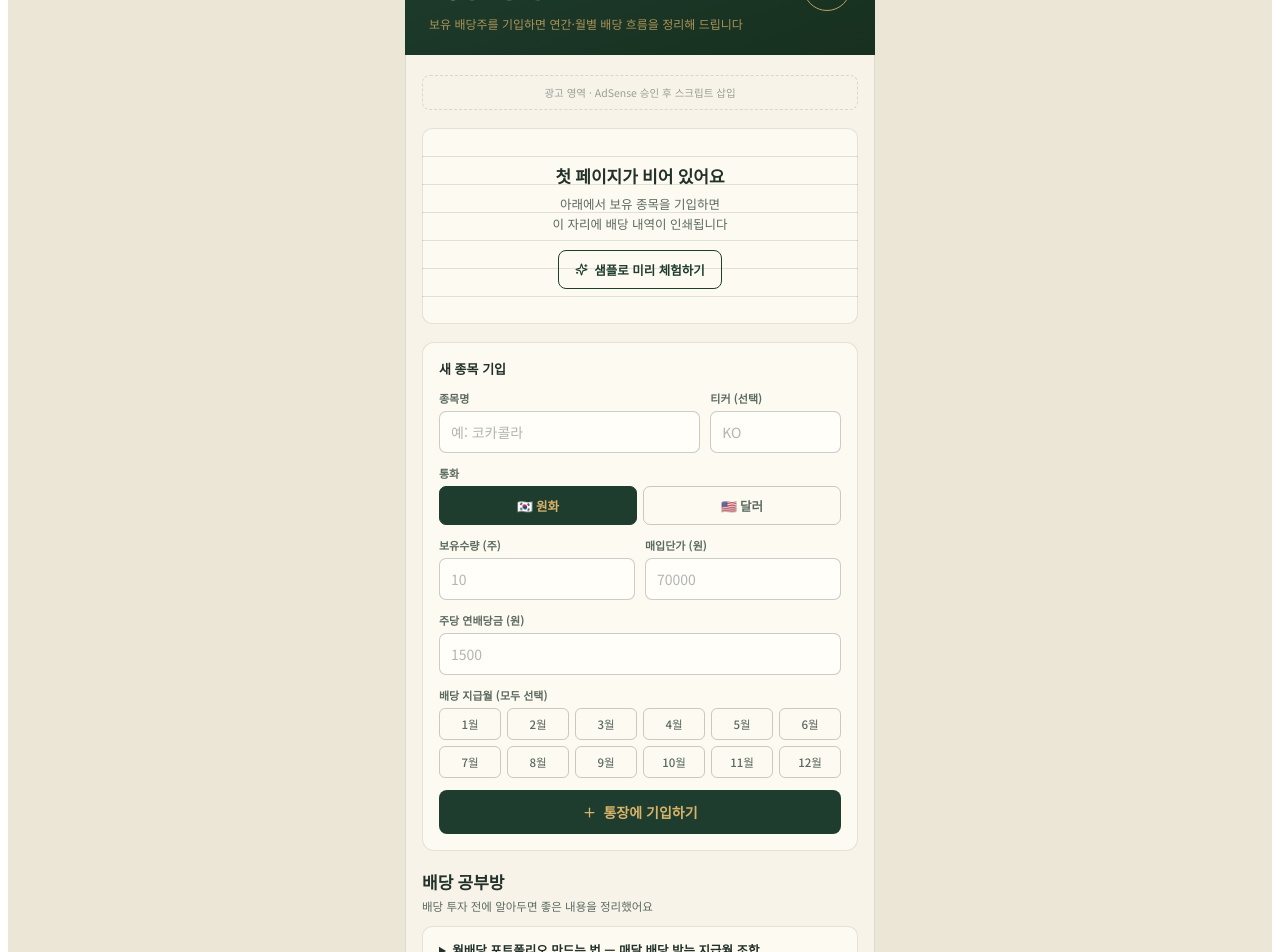
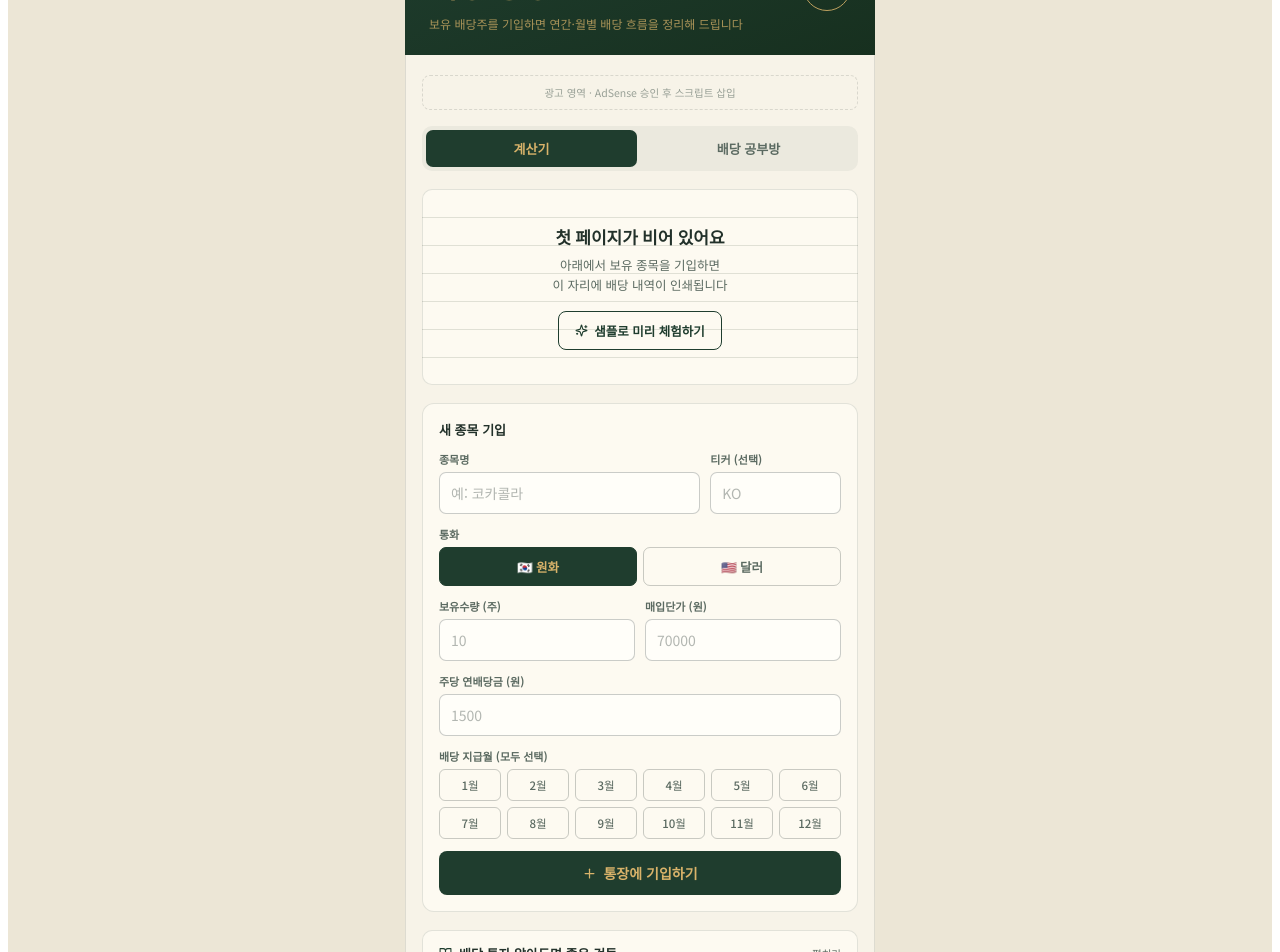
Before and after one commit to uli42852-commits/dividend-passbook, a React (Vite) app: page / in a window 1280 px wide. Shown: the part 120-1072 px from the top of the page. Built offline with nearby package versions, Linux system fonts and the light colour scheme.

Commit message:
Update App.jsx

```diff
--- a/src/App.jsx
+++ b/src/App.jsx
@@ -120,6 +120,38 @@ const ARTICLES = [
       '최근 몇 년 사이 월배당을 주는 커버드콜 ETF가 크게 인기를 얻었습니다. 콜옵션을 팔아 얻은 프리미엄을 분배금으로 나눠주는 구조라 분배율이 높고 매달 지급됩니다.',
       '다만 구조상 상승장에서 주가 상승분을 일부 포기하는 대신 분배금을 받는 것이라, 시장이 크게 오를 때는 일반 지수 ETF보다 총수익이 뒤처질 수 있습니다. 분배율이 높다고 총수익이 높은 것은 아니라는 점을 이해하고 접근해야 합니다.',
       '월 현금 흐름이 목적이라면 유용한 도구지만, 자산을 불리는 성장 구간에서는 일반 배당성장 ETF와 비중을 나눠 담는 것이 균형 잡힌 접근입니다.',
+    ],
+  },
+  {
+    t: 'ISA 계좌로 배당 투자하면 세금이 얼마나 줄까',
+    p: [
+      'ISA(개인종합자산관리계좌)는 배당 투자자에게 강력한 세제 혜택을 주는 계좌입니다. 일반 계좌에서는 배당에 15.4%가 원천징수되지만, ISA 안에서 발생한 배당·이자 소득은 순이익 기준 200만원(서민형은 400만원)까지 비과세됩니다.',
+      '비과세 한도를 넘는 초과분에도 15.4% 대신 9.9% 분리과세가 적용돼 세율이 크게 낮아집니다. 3년 의무 보유 조건이 있지만, 배당은 원래 장기 투자가 기본이라 궁합이 좋습니다.',
+      '다만 ISA에서는 미국 주식 직접 투자가 안 되고 국내 상장 ETF를 통해야 합니다. 국내에 상장된 미국 배당 ETF(예: 미국 배당다우존스 추종 ETF)를 ISA에 담으면 세제 혜택과 미국 배당 노출을 동시에 얻을 수 있습니다.',
+    ],
+  },
+  {
+    t: '배당 재투자(DRIP)란? 복리로 배당을 굴리는 법',
+    p: [
+      '배당 재투자는 받은 배당금으로 같은 주식을 다시 사서 보유 주식을 늘리는 전략입니다. 영어로 DRIP(Dividend Reinvestment Plan)이라고 부릅니다. 주식이 늘면 다음 배당이 늘고, 그 배당으로 또 사면 눈덩이처럼 불어나는 복리 효과가 생깁니다.',
+      '예를 들어 배당수익률 4%짜리 종목을 배당 재투자하면서 20년 보유하면, 배당을 쓰지 않고 굴렸을 때와 아닐 때의 최종 자산 차이가 매우 커집니다. 시간이 길수록 복리의 위력이 세집니다.',
+      '한국 증권사 중 일부는 자동 배당 재투자 서비스를 제공하고, 없더라도 배당이 들어올 때마다 수동으로 재매수하면 됩니다. 당장 현금이 필요 없는 젊은 투자자일수록 배당 재투자가 유리합니다.',
+    ],
+  },
+  {
+    t: '미국 배당귀족·배당킹이란? 대표 종목 정리',
+    p: [
+      '배당귀족(Dividend Aristocrats)은 S&P500 기업 중 25년 이상 연속으로 배당을 늘려온 기업을 말합니다. 배당킹(Dividend Kings)은 그보다 더 엄격해서 50년 이상 연속 증배한 기업입니다. 불황과 위기를 여러 번 겪으면서도 배당을 깎지 않고 늘려왔다는 뜻이라 안정성의 상징으로 여겨집니다.',
+      '대표적인 배당킹으로는 코카콜라, 존슨앤드존슨, P&G, 3M 등이 있습니다. 이들은 성장성은 완만해도 배당 안정성이 뛰어나 은퇴 자금이나 장기 배당 포트폴리오의 뼈대로 많이 쓰입니다.',
+      '개별 종목을 고르기 부담스럽다면 배당귀족 지수를 추종하는 ETF에 투자하는 방법도 있습니다. 여러 배당귀족에 한 번에 분산 투자하는 효과를 얻을 수 있습니다.',
+    ],
+  },
+  {
+    t: '배당금으로 생활비 만들기 — 얼마를 모아야 할까',
+    p: [
+      '"배당금만으로 생활한다"는 목표를 세운다면, 필요한 원금은 목표 월 생활비와 배당수익률로 계산할 수 있습니다. 예를 들어 월 200만원(연 2,400만원)을 세전 배당으로 받고 싶고 포트폴리오 배당수익률이 4%라면, 필요한 원금은 6억원입니다. 세후 기준으로는 더 필요합니다.',
+      '수익률을 5~6%로 높이면 필요 원금은 줄지만, 그런 고배당 종목은 배당 삭감 위험이나 주가 하락 위험이 큰 경우가 많아 안정성이 떨어집니다. 무리한 고수익률 추종보다 4% 안팎의 견고한 포트폴리오가 현실적입니다.',
+      '한 번에 큰 원금을 만들기 어렵다면, 매달 적립하면서 배당을 재투자해 보유 주식을 꾸준히 늘려가는 것이 정석입니다. 이 계산기로 목표 월 배당에 도달하려면 지금 어떤 종목을 얼마나 담아야 하는지 시뮬레이션해 볼 수 있습니다.',
     ],
   },
 ];
@@ -254,6 +286,7 @@ export default function App() {
   const [error, setError] = useState('');
   const [afterTax, setAfterTax] = useState(false);
   const [copied, setCopied] = useState(false);
+  const [tab, setTab] = useState('calc'); // 'calc' | 'guide'
   const idRef = useRef(1);
   const formRef = useRef(null);
 
@@ -404,10 +437,27 @@ export default function App() {
         <div style={{ background: C.paper, borderRadius: '0 0 14px 14px', border: `1px solid ${C.line}`, borderTop: 'none', padding: '20px 16px 24px', boxSizing: 'border-box' }}>
 
           {/* 광고 */}
-          <div style={{ border: `1px dashed ${C.lineStrong}`, borderRadius: 8, padding: '9px 14px', textAlign: 'center', fontSize: 10.5, color: C.inkSoft, opacity: 0.6, marginBottom: 18 }}>
+          <div style={{ border: `1px dashed ${C.lineStrong}`, borderRadius: 8, padding: '9px 14px', textAlign: 'center', fontSize: 10.5, color: C.inkSoft, opacity: 0.6, marginBottom: 16 }}>
             광고 영역 · AdSense 승인 후 스크립트 삽입
           </div>
 
+          {/* ── 탭바 ── */}
+          <div style={{ display: 'flex', gap: 6, marginBottom: 18, background: 'rgba(34,49,42,0.05)', padding: 4, borderRadius: 10 }}>
+            {[{ v: 'calc', t: '계산기' }, { v: 'guide', t: '배당 공부방' }].map((o) => {
+              const on = tab === o.v;
+              return (
+                <button key={o.v} onClick={() => { setTab(o.v); window.scrollTo({ top: 0, behavior: 'smooth' }); }} style={{
+                  flex: 1, padding: '9px 0', borderRadius: 7, fontSize: 13, fontWeight: 700, cursor: 'pointer',
+                  border: 'none', background: on ? C.cover : 'transparent', color: on ? C.foil : C.inkSoft,
+                }}>
+                  {o.t}
+                </button>
+              );
+            })}
+          </div>
+
+          {tab === 'calc' && (
+          <>
           {holdings.length === 0 ? (
             /* ── empty state ── */
             <Ruled style={{ padding: '34px 20px', textAlign: 'center', marginBottom: 18 }}>
@@ -618,11 +668,13 @@ export default function App() {
               <Plus size={15} /> {editingId !== null ? '수정 완료' : '통장에 기입하기'}
             </button>
           </form>
+          </>
+          )}
 
-          {/* ── guide articles ── */}
-          <Articles />
+          {/* ── guide articles (공부방 탭) ── */}
+          {tab === 'guide' && <Articles />}
 
-          {/* ── info folds ── */}
+          {/* ── info folds (항상 표시) ── */}
           <Fold icon={BookOpen} title="배당 투자 알아두면 좋은 것들">
             <p style={{ fontSize: 12, lineHeight: 1.75, color: C.inkSoft, margin: '0 0 9px' }}>
               <b>배당수익률</b>은 매입가 대비 연간 배당금 비율이에요. 이 통장의 수익률은 매입단가 기준이라 시가 기준과는 다를 수 있어요.
```
